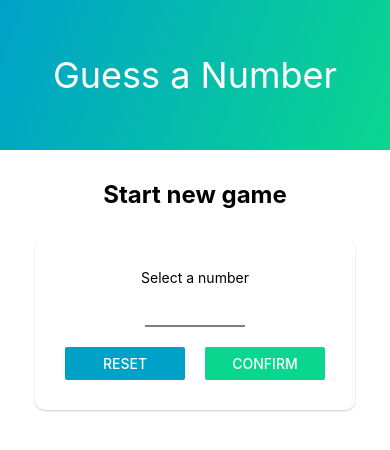
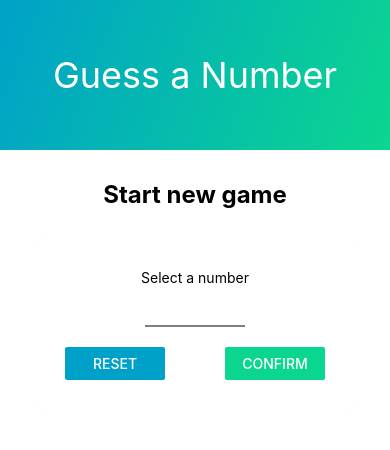
Before and after one commit to annaszalkiewicz/guess-number, a React Native app: screen / in a window 390 px wide. Shown: the top 450 px of the page. Built offline with nearby package versions, Linux system fonts and the light colour scheme.

Commit message:
Add alert if input is invalid

```diff
--- a/components/ui/Card.js
+++ b/components/ui/Card.js
@@ -12,15 +12,16 @@ const Card = props => {
 const styles = StyleSheet.create({
   container: {
     padding: 30,
-    shadowColor: "#000",
+    shadowColor: "#c1c1c1",
     shadowOffset: {
       width: 0,
-      height: 1
+      height: 0
     },
-    shadowOpacity: 0.2,
+    shadowOpacity: 0.1,
     shadowRadius: 2,
-    elevation: 2,
+    elevation: 1,
     borderWidth: 0,
+    borderColor: 'transparent',
     borderRadius: 10
   }
 });
--- a/screens/StartGameScreen.js
+++ b/screens/StartGameScreen.js
@@ -6,7 +6,8 @@ import {
   TextInput,
   Button,
   TouchableWithoutFeedback,
-  Keyboard
+  Keyboard,
+  Alert
 } from "react-native";
 import Card from "../components/ui/Card";
 import variables from "../constants/variables";
@@ -31,13 +32,21 @@ const StartGameScreen = () => {
   const validationHandler = () => {
     let chosenNumber = parseInt(inputValue);
 
+    setIsTouched(true);
+
     if (isNaN(chosenNumber) || chosenNumber <= 0 || chosenNumber > 99) {
-      setIsTouched(true);
       setIsValid(false);
+      Alert.alert(
+        "Input is invalid.",
+        "Number has to be between 1 and 99.",
+        [
+          { text: "OK", onPress: resetInputHandler, style: "destructive" }
+        ]
+      );
+    } else {
+      setIsValid(true);
+      submitInputHandler();
     }
-    setIsTouched(true);
-    setIsValid(true);
-    submitInputHandler();
   };
 
   const submitInputHandler = () => {
@@ -81,11 +90,10 @@ const StartGameScreen = () => {
                   onPress={validationHandler}
                 />
               </View>
-
-              {isTouched && !isValid && <Text>Input is invalid</Text>}
             </View>
           </Card>
         </View>
+
         {isConfirmed && <Text>Confirmed number: {selectedNumber}</Text>}
       </React.Fragment>
     </TouchableWithoutFeedback>
@@ -128,7 +136,7 @@ const styles = StyleSheet.create({
     marginTop: 10
   },
   button: {
-    width: 120
+    width: 100
   }
 });
 
```
